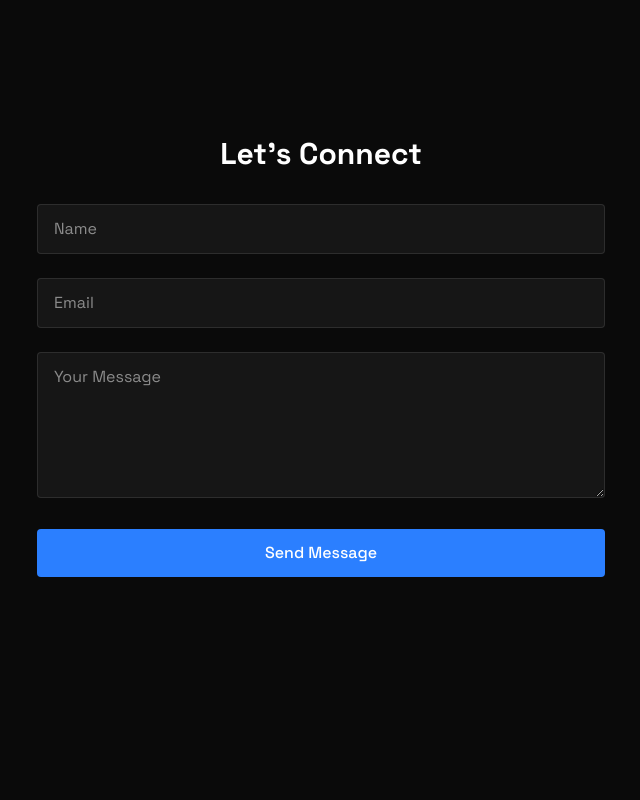
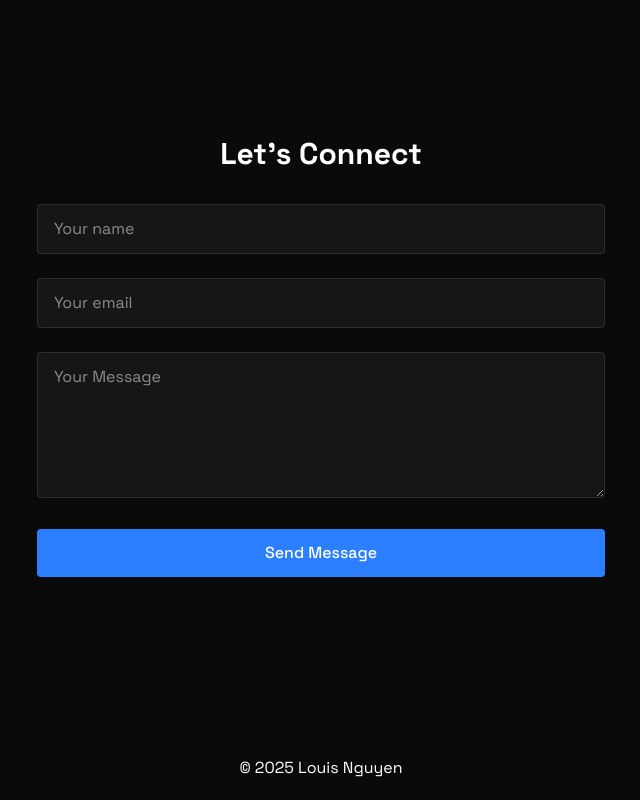
Before and after one commit to louisnguyenn/Louis-Personal-Portfolio, a React (Vite) app: page / in a window 1280 px wide. Shown: the part 3212-4012 px from the top of the page, without its empty margins (319-959 px from the left). Before the commit the page ends 3968 px from the top, so only its background shows below. Built offline with nearby package versions, Linux system fonts and the light colour scheme.

Commit message:
added copyright

```diff
--- a/index.html
+++ b/index.html
@@ -2,15 +2,17 @@
 <html lang="en">
   <head>
     <meta charset="UTF-8" />
-    <link rel="icon" type="image/svg+xml" href="/vite.svg" />
     <link rel="preconnect" href="https://fonts.googleapis.com">
     <link rel="preconnect" href="https://fonts.gstatic.com" crossorigin>
     <link href="https://fonts.googleapis.com/css2?family=Space+Grotesk:wght@300..700&display=swap" rel="stylesheet">
     <meta name="viewport" content="width=device-width, initial-scale=1.0" />
-    <title>Vite + React</title>
+    <title>Louis Nguyen's Portfolio</title>
   </head>
   <body>
     <div id="root"></div>
     <script type="module" src="/src/main.jsx"></script>
   </body>
+  <footer>
+    <p style="text-align: center; color: white; margin-bottom: 20px;">&copy; 2025 Louis Nguyen</p>
+  </footer>
 </html>
--- a/src/components/sections/Contact.jsx
+++ b/src/components/sections/Contact.jsx
@@ -28,12 +28,12 @@ export const Contact = () => {
 
           {/* name input box */}
           <div className="relative">
-            <input type="text" id="name" name="name" required placeholder="Name" value={formData.name} onChange={(e) => setFormData({...formData, name: e.target.value})} className="w-full bg-white/5 border border-white/10 rounded px-4 py-3 text-white transition focus:outline-none focus:border-blue-500 focus:bg-blue-500/5" />
+            <input type="text" id="name" name="name" required placeholder="Your name" value={formData.name} onChange={(e) => setFormData({...formData, name: e.target.value})} className="w-full bg-white/5 border border-white/10 rounded px-4 py-3 text-white transition focus:outline-none focus:border-blue-500 focus:bg-blue-500/5" />
           </div>
 
           {/* email input box */}
           <div className="relative">
-            <input type="email" id="email" name="email" required placeholder="Email" value={formData.email} onChange={(e) => setFormData({...formData, email: e.target.value})} className="w-full bg-white/5 border border-white/10 rounded px-4 py-3 text-white transition focus:outline-none focus:border-blue-500 focus:bg-blue-500/5" />
+            <input type="email" id="email" name="email" required placeholder="Your email" value={formData.email} onChange={(e) => setFormData({...formData, email: e.target.value})} className="w-full bg-white/5 border border-white/10 rounded px-4 py-3 text-white transition focus:outline-none focus:border-blue-500 focus:bg-blue-500/5" />
           </div>
 
           {/* message input box */}
```
